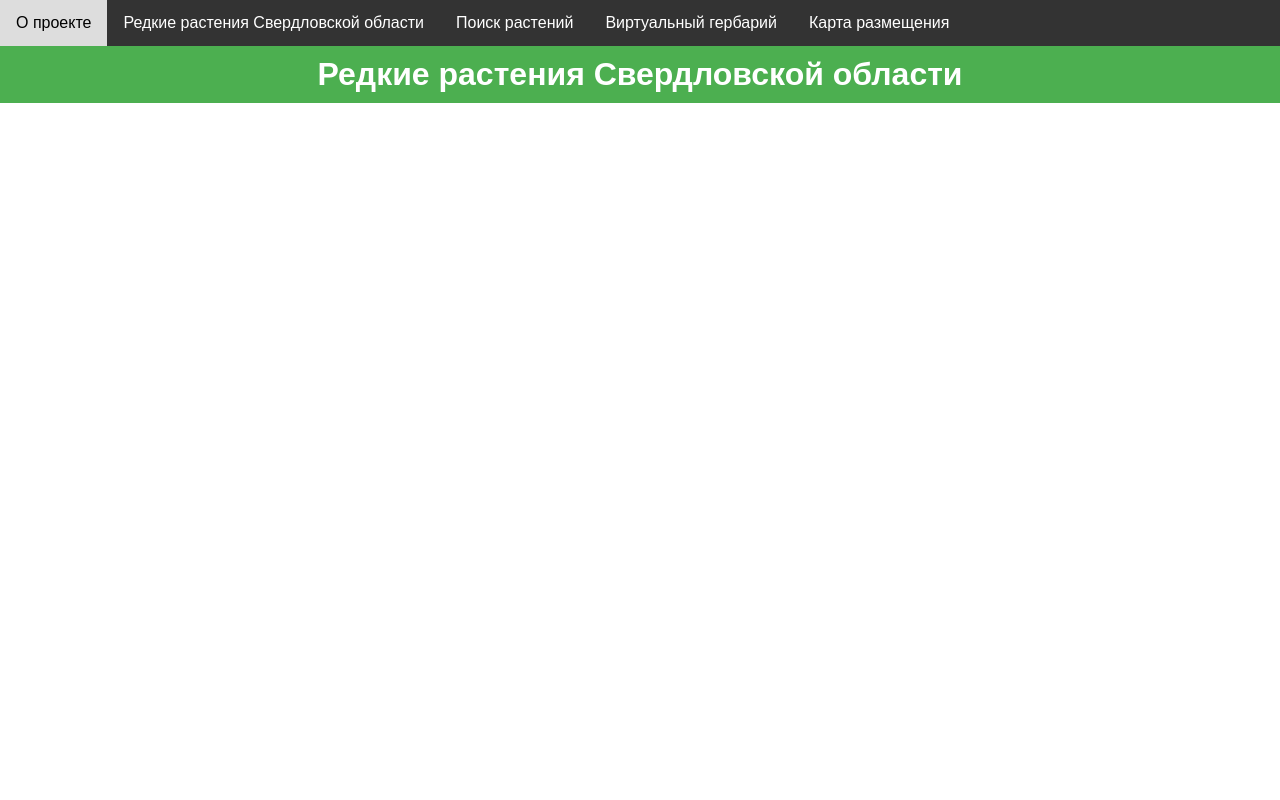
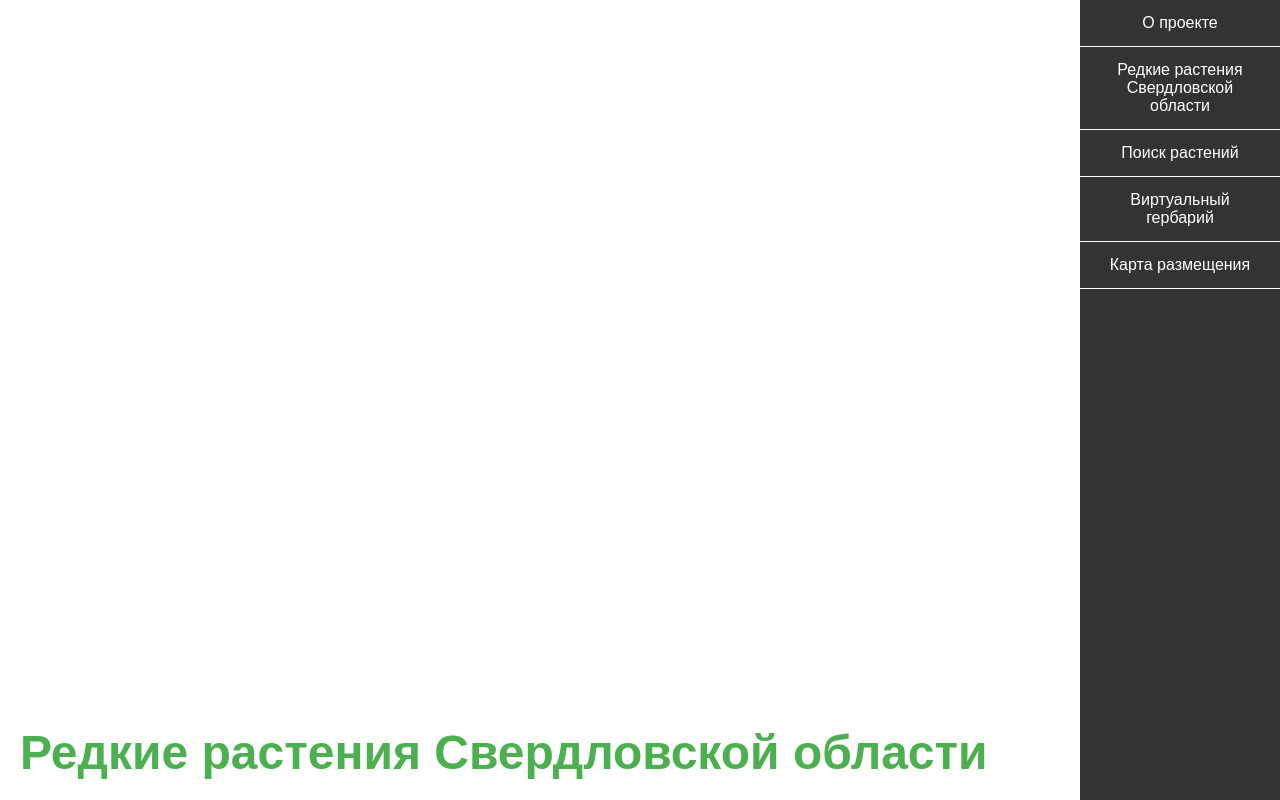
Before and after one commit to KetlinMorgan/project_urfu, a plain HTML site: page index.html in a window 1280 px wide. Drawn offline with Linux system fonts and the light colour scheme.

Commit message:
change direction

```diff
--- a/index.html
+++ b/index.html
@@ -9,39 +9,44 @@
             font-family: Arial, sans-serif;
             margin: 0;
             padding: 0;
+            display: flex;
+            flex-direction: column;
+            height: 100vh;
         }
         .header {
-            background-color: #4CAF50;
-            padding: 10px 0;
-            text-align: center;
+            position: absolute;
+            bottom: 20px;
+            left: 20px;
         }
         .header h1 {
-            color: white;
+            font-size: 3em; /* Увеличение размера заголовка в три раза */
+            color: #4CAF50;
             margin: 0;
         }
         .nav {
             background-color: #333;
-            overflow: hidden;
+            width: 200px;
+            position: fixed;
+            right: 0;
+            top: 0;
+            bottom: 0;
+            display: flex;
+            flex-direction: column;
         }
         .nav a {
-            float: left;
-            display: block;
             color: white;
             text-align: center;
             padding: 14px 16px;
             text-decoration: none;
+            border-bottom: 1px solid white;
         }
         .nav a:hover {
             background-color: #ddd;
             color: black;
         }
-        .separator {
-            border-left: 1px solid white;
-            height: 100%;
-            display: inline-block;
-        }
         .container {
             padding: 20px;
+            margin-right: 220px; /* Оставляем место для меню */
         }
     </style>
 </head>
@@ -49,23 +54,19 @@
 
     <div class="nav">
         <a href="#about">О проекте</a>
-        <div class="separator"></div>
         <a href="#plants">Редкие растения Свердловской области</a>
-        <div class="separator"></div>
         <a href="#search">Поиск растений</a>
-        <div class="separator"></div>
         <a href="#herbarium">Виртуальный гербарий</a>
-        <div class="separator"></div>
         <a href="#map">Карта размещения</a>
+    </div>
+
+    <div class="container">
+        <!-- Основное содержимое страницы -->
     </div>
 
     <div class="header">
         <h1>Редкие растения Свердловской области</h1>
     </div>
 
-    <div class="container">
-        <!-- Основное содержимое страницы -->
-    </div>
-
 </body>
 </html>
```
